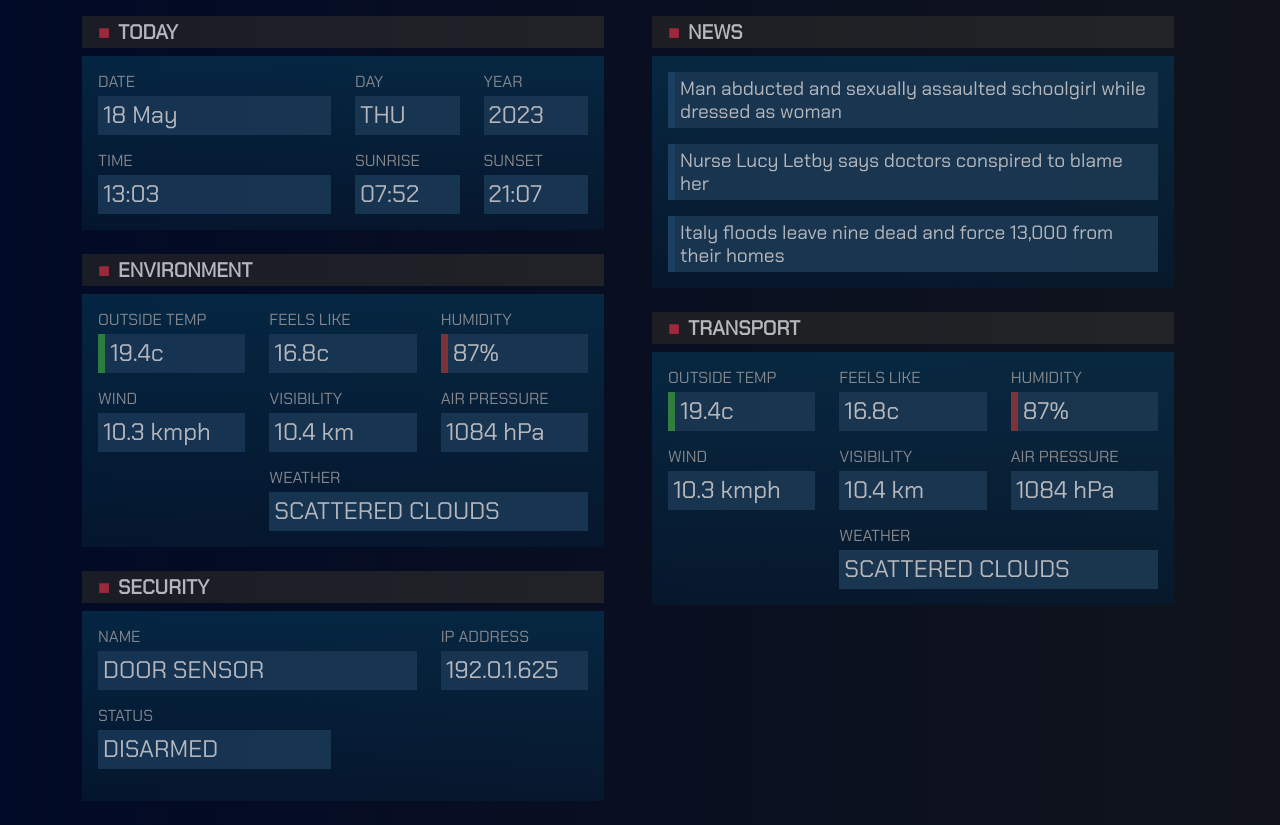
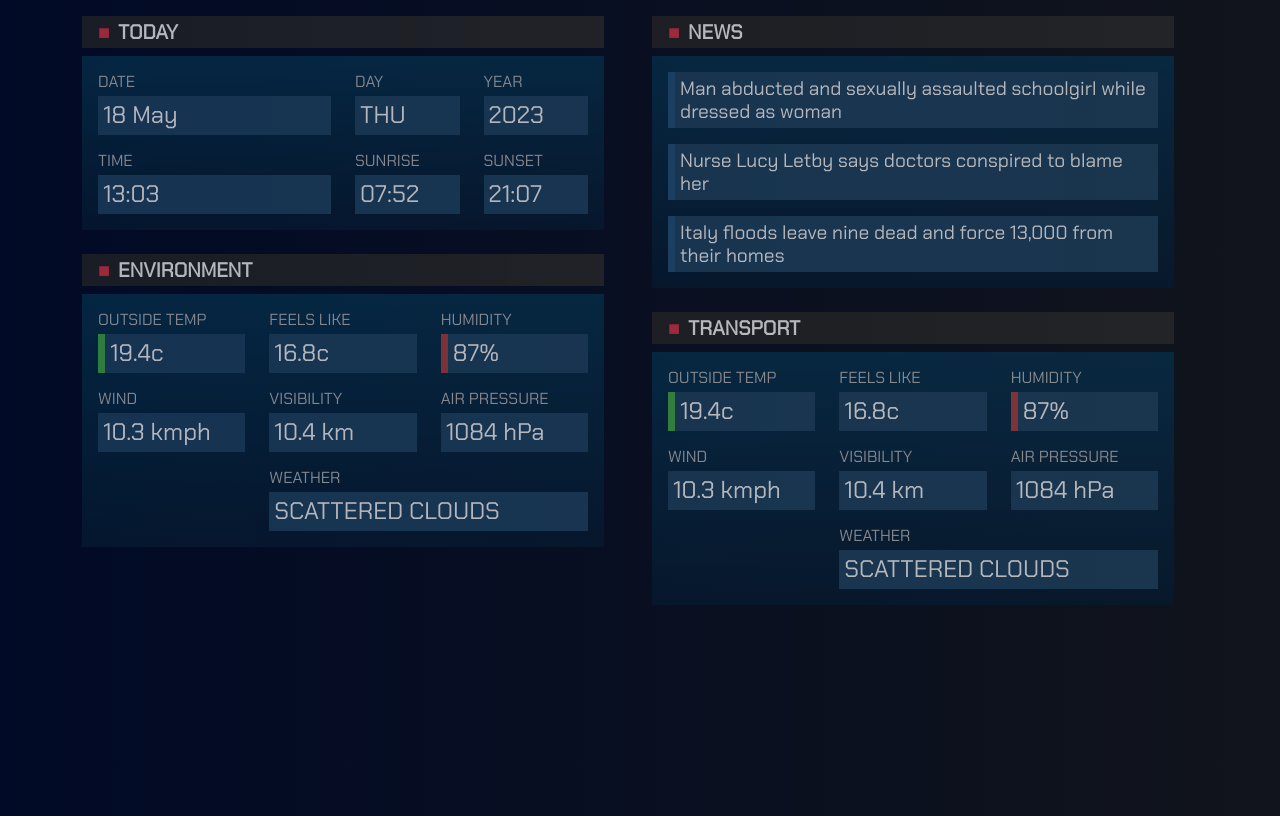
Before and after one commit to ben-oldham1/Smart-Dash-Frontend, a React (Create React App) app: page / in a window 1280 px wide. Built offline with nearby package versions, Linux system fonts and the light colour scheme.

Commit message:
Removed security tile

```diff
--- a/src/App.js
+++ b/src/App.js
@@ -9,7 +9,6 @@ import Tile from './components/Tile';
 import Environment from './components/Environment';
 import Today from './components/Today';
 import News from './components/News';
-import Security from './components/Security';
 
 function App() {
   return (
@@ -29,12 +28,6 @@ function App() {
           <Row>
             <Tile title={'ENVIRONMENT'}>
               <Environment />
-            </Tile>
-          </Row>
-
-          <Row>
-            <Tile title={'SECURITY'}>
-              <Security />
             </Tile>
           </Row>
 
```
